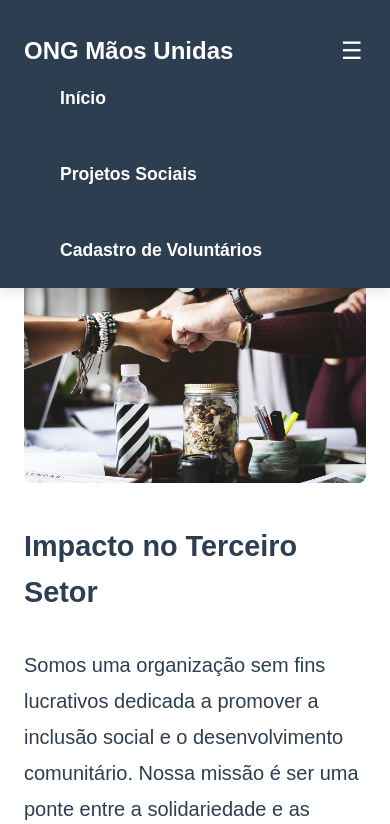
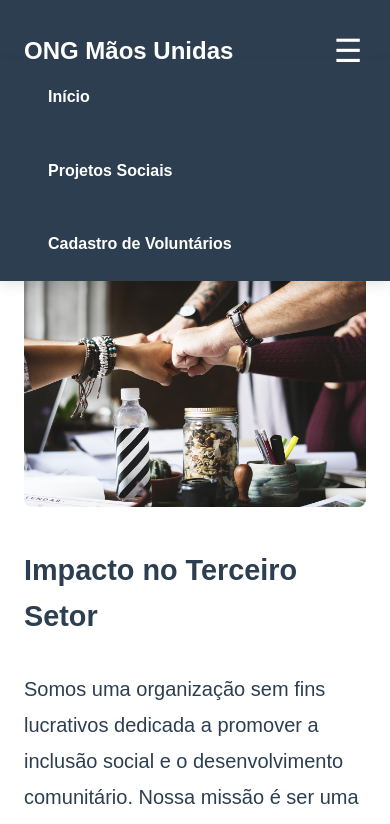
Before and after one commit to deborasete/ONG-platform, a plain HTML site: page index.html in a window 390 px wide. Both pictures are taken after a click on the button "Abrir ou fechar menu de navegação". Shown: the top 824 px of the page. Drawn offline with Linux system fonts and the light colour scheme.

Commit message:
Adds fully responsive design

```diff
--- a/css/global.css
+++ b/css/global.css
@@ -169,7 +169,6 @@ nav ul .dropdown-menu {
     display: block;
 }
 
-
 .menu-toggle {
     display: block;
     background: none;
@@ -216,6 +215,18 @@ nav ul .dropdown-menu {
 .button-primary:active {
     transform: translateY(0);
     box-shadow: none;
+}
+
+.button-secondary {
+    background-color: var(--color-white);
+    color: var(--color-text-dark);
+    border: 2px solid var(--color-border);
+    border-radius: var(--border-radius);
+    padding: var(--space-md) var(--space-lg);
+    cursor: pointer;
+    font-weight: 700;
+    font-size: var(--font-size-base);
+    transition: all var(--transition-speed);
 }
 
 .button:disabled {
@@ -340,8 +351,12 @@ footer a:hover {
     color: var(--color-white);
 }
 
-.dropdown.active .dropdown-menu {
+.dropdown[aria-expanded="true"] .dropdown-menu {
     display: block;
+}
+
+.dropdown[aria-expanded="false"] .dropdown-menu {
+    display: none;
 }
 
 .skip-link {
@@ -359,6 +374,26 @@ footer a:hover {
 
 .skip-link:focus {
     top: 0;
+}
+
+@media (max-width: 480px) {
+    body {
+        font-size: 0.95rem;
+    }
+
+    nav ul li a {
+        font-size: 1rem;
+        padding: var(--space-xs) 0;
+    }
+
+    .container {
+        padding-left: var(--space-sm);
+        padding-right: var(--space-sm);
+    }
+
+    .menu-toggle {
+        font-size: var(--space-lg);
+    }
 }
 
 @media (max-width: 767px) {
--- a/css/index.css
+++ b/css/index.css
@@ -3,7 +3,7 @@ main section {
 }
 
 #who-we-are h2, #our-values h2 {
-    margin-bottom: var(--space-x);
+    margin-bottom: var(--space-md);
 }
 
 #who-we-are .col-md-6:first-child {
@@ -49,9 +49,9 @@ main section {
 }
 
 h2 {
-    margin-left: 36px;
+    margin-left: var(--space-lg);
 }
 
 li {
-    margin-left: 36px;
+    margin-left: var(--space-md);
 }
--- a/css/projects.css
+++ b/css/projects.css
@@ -91,5 +91,5 @@
 }
 
 li {
-    margin-left: 36px;
+    margin-left: var(--space-md);
 }
--- a/css/register.css
+++ b/css/register.css
@@ -71,7 +71,7 @@ input:invalid:not(:placeholder-shown) {
 }
 
 li {
-    margin-left: 36px;
+    margin-left: var(--space-md);
 }
 
 .form-buttons {
--- a/js/script.js
+++ b/js/script.js
@@ -1,34 +1,28 @@
 document.addEventListener('DOMContentLoaded', function () {
     const menuToggle = document.querySelector('.menu-toggle');
-    const header = document.querySelector('header');
+    const nav = document.querySelector('nav ul');
     const dropdowns = document.querySelectorAll('.dropdown');
 
     menuToggle.addEventListener('click', () => {
-        header.classList.toggle('menu-open');
+        const expanded = menuToggle.getAttribute('aria-expanded') === 'true';
+        menuToggle.setAttribute('aria-expanded', !expanded);
+        document.body.classList.toggle('menu-open');
     });
 
     dropdowns.forEach(dropdown => {
-        const link = dropdown.querySelector('a');
-        link.addEventListener('click', e => {
+        const toggleLink = dropdown.querySelector('a');
+        toggleLink.addEventListener('click', e => {
             e.preventDefault();
-            dropdown.classList.toggle('active');
+            const expanded = dropdown.getAttribute('aria-expanded') === 'true';
+            dropdown.setAttribute('aria-expanded', !expanded);
         });
     });
 
-    document.querySelectorAll('nav a').forEach(link => {
-        link.addEventListener('click', e => {
-            const isDropdownLink = link.parentElement.classList.contains('dropdown');
-            if (window.innerWidth < 768 && !isDropdownLink) {
-                header.classList.remove('menu-open');
-            }
-        });
-    });
+    const openModalBtn = document.querySelectorAll('[data-open-modal]');
+    const modal = document.querySelector('.modal');
+    const closeModalBtn = document.querySelector('.modal .close');
 
-    document.addEventListener('click', e => {
-        dropdowns.forEach(dropdown => {
-            if (!dropdown.contains(e.target)) {
-                dropdown.classList.remove('active');
-            }
-        });
-    });
+    openModalBtn.forEach(btn => btn.addEventListener('click', () => modal?.classList.add('active')));
+    closeModalBtn?.addEventListener('click', () => modal?.classList.remove('active'));
+    modal?.addEventListener('click', e => e.target === modal && modal.classList.remove('active'));
 });
```
